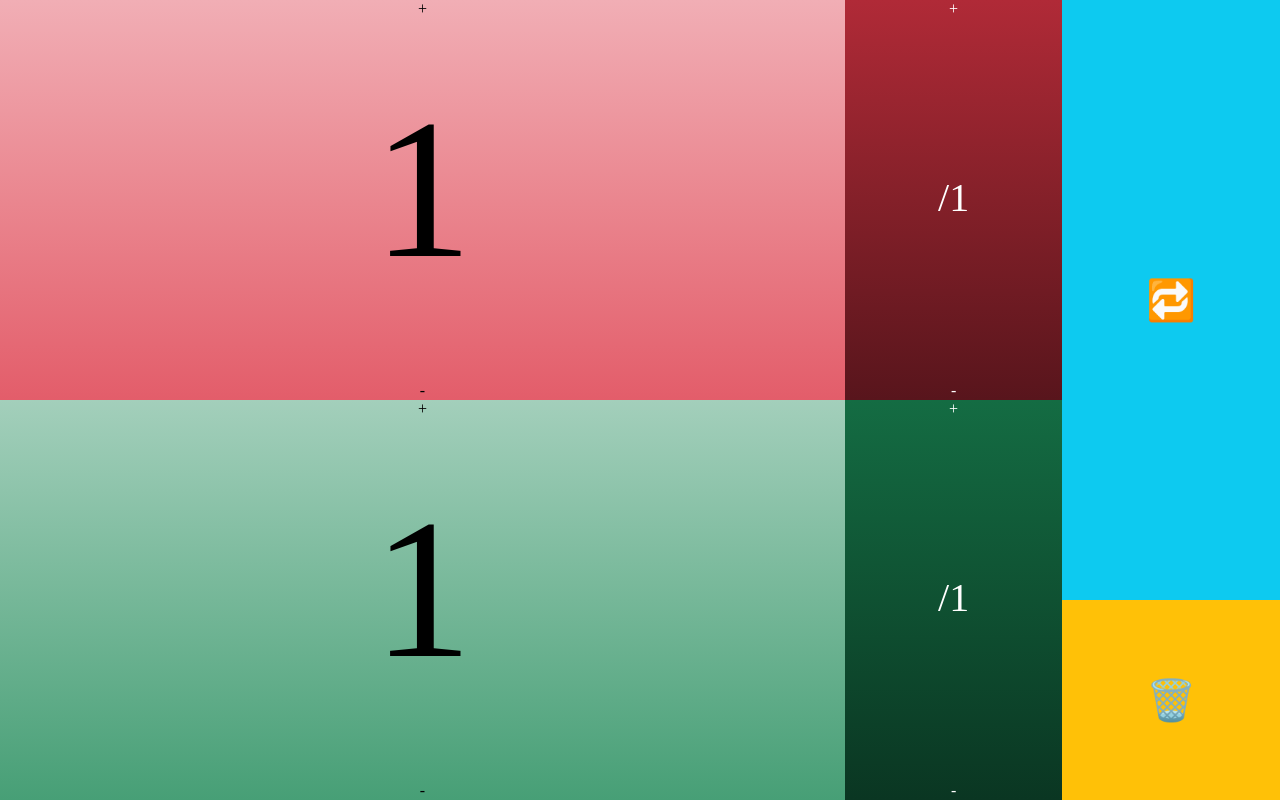
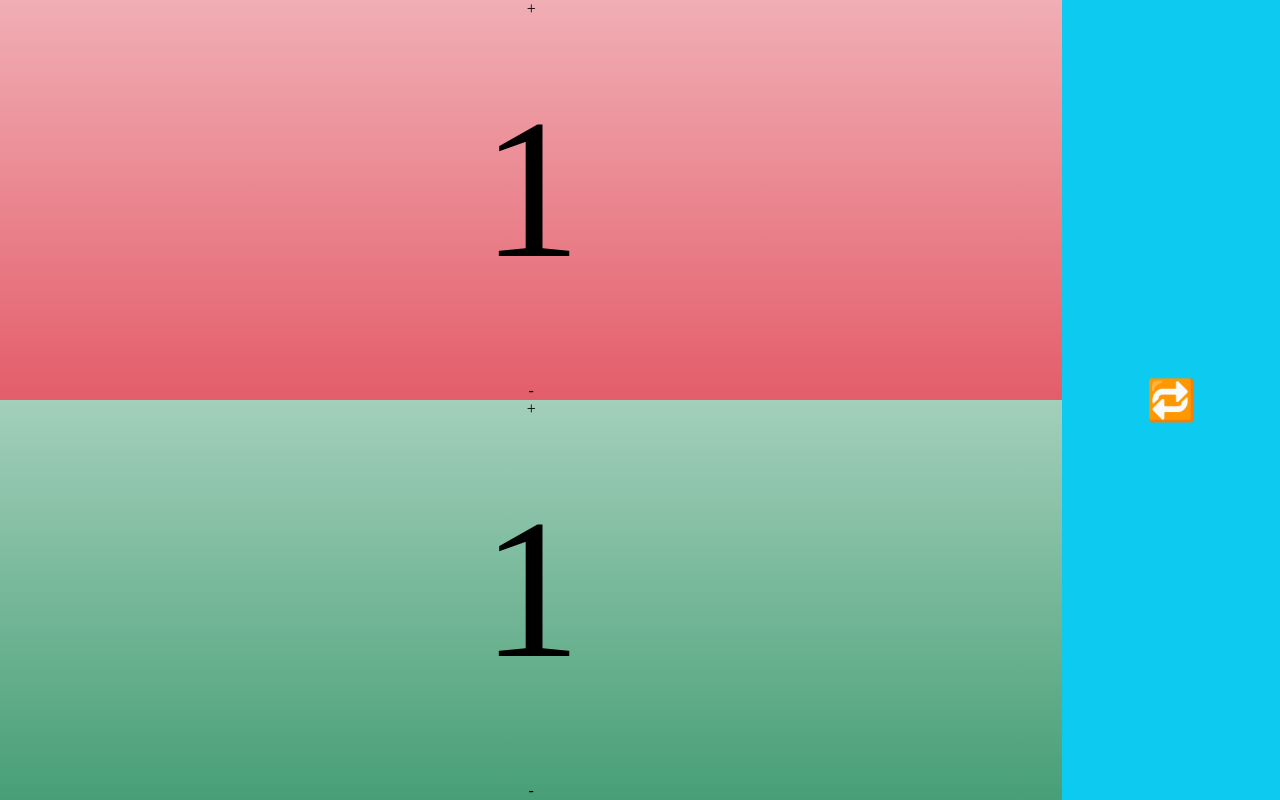
Before and after one commit to sweetpotato/ijinden-counter, a React (Vite) app: page / in a window 1280 px wide. Built offline with nearby package versions, Linux system fonts and the light colour scheme.

Commit message:
css, js: 分母 (最大値) を除去

```diff
--- a/src/App.css
+++ b/src/App.css
@@ -1,6 +1,6 @@
 .grid-counter {
   display: grid;
-  grid-template-columns: 66% 17% 17%;
+  grid-template-columns: 83% 17%;
   grid-template-rows: 25% 25% 25% 25%;
   height: 100vh;
   width: 100vw;
@@ -57,47 +57,6 @@
   z-index: 2;
 }
 
-.box-summon-max-background-upper {
-  color: white;
-  align-items: start;
-  background: linear-gradient(#b02a37, #842029);
-  grid-column: 2;
-  grid-row: 1 / 2;
-}
-
-.box-summon-max-background-lower {
-  color: white;
-  align-items: end;
-  background: linear-gradient(#842029, #58151c);
-  grid-column: 2;
-  grid-row: 2 / 3;
-}
-
-.box-summon-max-value {
-  align-items: center;
-  color: white;
-  font-size: 5vh;
-  grid-column: 2;
-  grid-row: 1 / 3;
-  z-index: 1;
-}
-
-.box-summon-max-value > div > span {
-  vertical-align: 10%;
-}
-
-.box-summon-max-plus {
-  grid-column: 2;
-  grid-row: 1 / 2;
-  z-index: 2;
-}
-
-.box-summon-max-minus {
-  grid-column: 2;
-  grid-row: 2 / 3;
-  z-index: 2;
-}
-
 /* マリョク配置権 */
 .box-charge-current-background-upper {
   align-items: start;
@@ -137,60 +96,11 @@
   z-index: 2;
 }
 
-.box-charge-max-background-upper {
-  align-items: start;
-  color: white;
-  background: linear-gradient(#146c43, #0f5132);
-  grid-row: 3;
-  grid-column: 2;
-}
-
-.box-charge-max-background-lower {
-  align-items: end;
-  color: white;
-  background: linear-gradient(#0f5132, #0a3622);
-  grid-row: 4;
-  grid-column: 2;
-}
-
-.box-charge-max-value {
-  align-items: center;
-  color: white;
-  font-size: 5vh;
-  grid-column: 2;
-  grid-row: 3 / 5;
-  z-index: 1;
-}
-
-.box-charge-max-value > div > span {
-  vertical-align: 10%;
-}
-
-.box-charge-max-plus {
-  grid-row: 3 / 4;
-  grid-column: 2;
-  z-index: 2;
-}
-
-.box-charge-max-minus {
-  grid-row: 4 / 5;
-  grid-column: 2;
-  z-index: 2;
-}
-
 /* その他 */
 .box-reset {
   align-items: center;
   background-color: #0dcaf0;
   font-size: 5vh;
-  grid-row: 1 / 4;
-  grid-column: 3;
+  grid-row: 1 / 5;
+  grid-column: 2;
 }
-
-.box-dispose {
-  align-items: center;
-  background-color: #ffc107;
-  font-size: 5vh;
-  grid-row: 4;
-  grid-column: 3;
-}
--- a/src/App.jsx
+++ b/src/App.jsx
@@ -4,8 +4,6 @@ import './App.css'
 function App() {
   const [currentSummon, setCurrentSummon] = useState(1)
   const [currentCharge, setCurrentChaege] = useState(1)
-  const [maxSummon, setMaxSummon] = useState(1)
-  const [maxCharge, setMaxCharge] = useState(1)
 
   const handleClickPlus = (value, setValue) => {
     if (value >= 99) {
@@ -29,14 +27,6 @@ function App() {
     handleClickMinus(currentSummon, setCurrentSummon)
   }
 
-  const handleClickSummonMaxPlus = () => {
-    handleClickPlus(maxSummon, setMaxSummon)
-  }
-
-  const handleClickSummonMaxMinus = () => {
-    handleClickMinus(maxSummon, setMaxSummon)
-  }
-
   const handleClickChargeCurrentPlus = () => {
     handleClickPlus(currentCharge, setCurrentChaege)
   }
@@ -45,24 +35,9 @@ function App() {
     handleClickMinus(currentCharge, setCurrentChaege)
   }
 
-  const handleClickChargeMaxPlus = () => {
-    handleClickPlus(maxCharge, setMaxCharge)
-  }
-
-  const handleClickChargeMaxMinus = () => {
-    handleClickMinus(maxCharge, setMaxCharge)
-  }
-
   const handleRefresh = () => {
-    setCurrentSummon(maxSummon)
-    setCurrentChaege(maxCharge)
-  }
-
-  const handleDispose = () => {
     setCurrentSummon(1)
-    setMaxSummon(1)
     setCurrentChaege(1)
-    setMaxCharge(1)
   }
 
   return (
@@ -86,23 +61,6 @@ function App() {
         </div>
         <button className="box-summon-current-plus" onClick={handleClickSummonCurrentPlus}></button>
         <button className="box-summon-current-minus" onClick={handleClickSummonCurrentMinus}></button>
-        <div className="box-summon-max-background-upper">
-          <div>
-          <span>+</span>
-          </div>
-        </div>
-        <div className="box-summon-max-background-lower">
-          <div>
-            <span>-</span>
-          </div>
-        </div>
-        <div className="box-summon-max-value">
-          <div>
-            <span>/{maxSummon}</span>
-          </div>
-        </div>
-        <button className="box-summon-max-plus" onClick={handleClickSummonMaxPlus}></button>
-        <button className="box-summon-max-minus" onClick={handleClickSummonMaxMinus}></button>
         {/* マリョク配置権 */}
         <div className="box-charge-current-background-upper">
           <div>
@@ -121,26 +79,8 @@ function App() {
         </div>
         <button className="box-charge-current-plus" onClick={handleClickChargeCurrentPlus}></button>
         <button className="box-charge-current-minus" onClick={handleClickChargeCurrentMinus}></button>
-        <div className="box-charge-max-background-upper">
-          <div>
-            <span>+</span>
-          </div>
-        </div>
-        <div className="box-charge-max-background-lower">
-          <div>
-            <span>-</span>
-          </div>
-        </div>
-        <div className="box-charge-max-value">
-          <div>
-            <span>/{maxCharge}</span>
-          </div>
-        </div>
-        <button className="box-charge-max-plus" onClick={handleClickChargeMaxPlus}></button>
-        <button className="box-charge-max-minus" onClick={handleClickChargeMaxMinus}></button>
         {/* その他 */}
         <button className="box-reset" onClick={handleRefresh}>🔁</button>
-        <button className="box-dispose" onClick={handleDispose}>🗑️</button>
       </div>
     </>
   )
```
